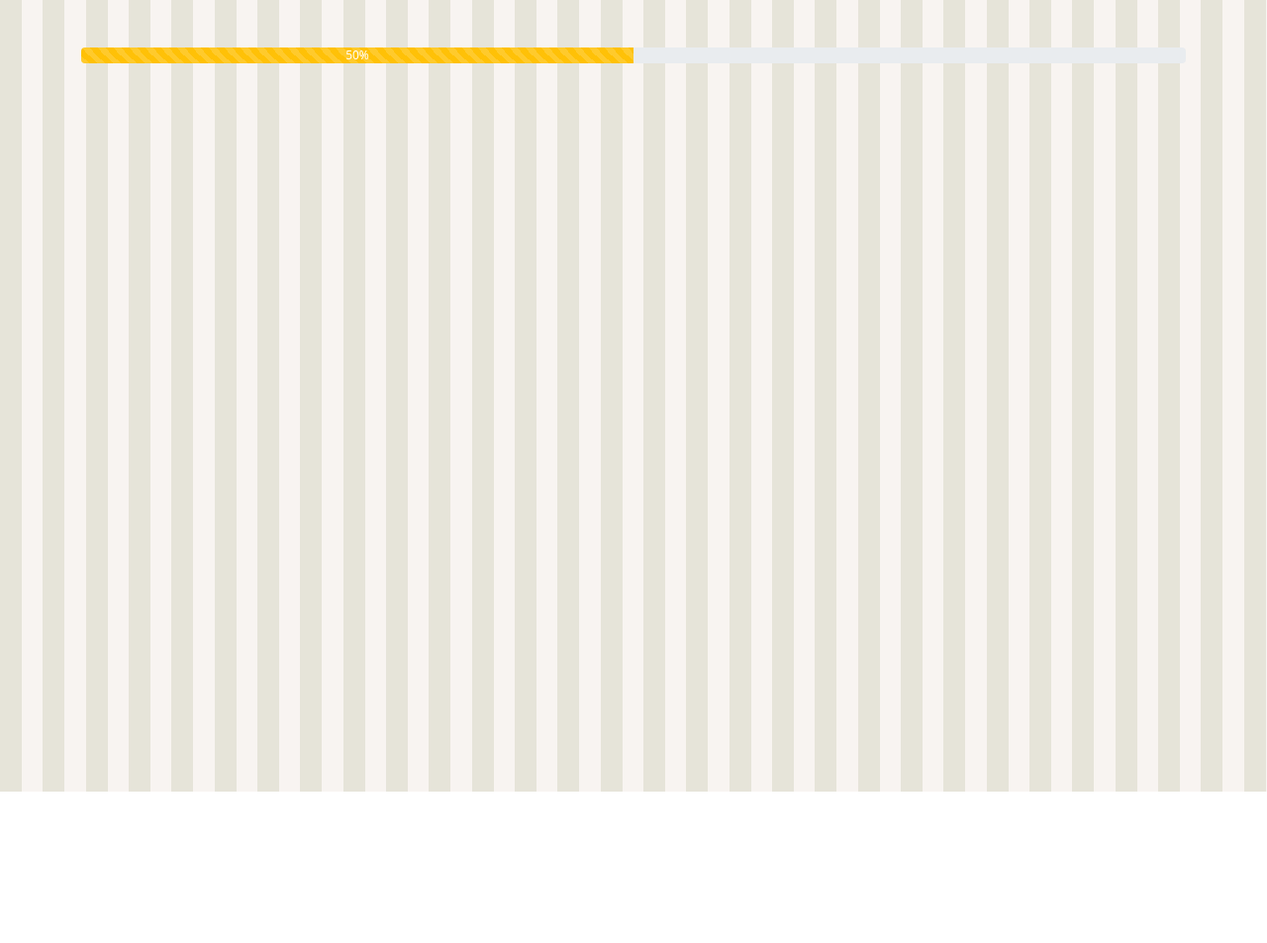
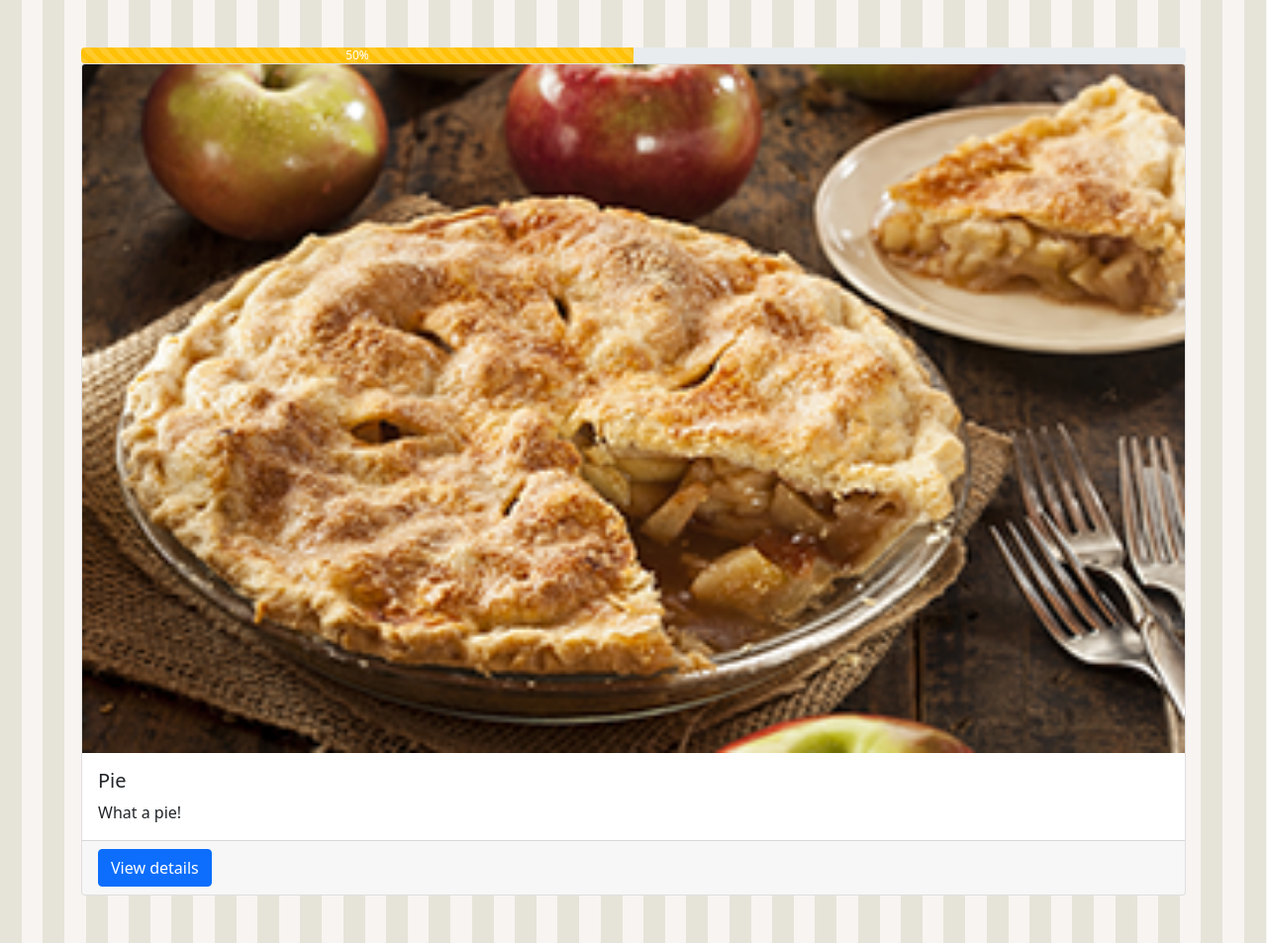
Before and after one commit to edchelstephens/bootstrap5, a plain HTML site: page sample.html in a window 1280 px wide. Shown: the whole page at 99% size. Before the commit the page ends 800 px from the top, so only its background shows below. Drawn offline with nearby package versions, Linux system fonts and the light colour scheme.

Commit message:
test card component.

```diff
--- a/sample.html
+++ b/sample.html
@@ -43,5 +43,24 @@
         </div>
       </div>
     </div>
+
+    <div class="container">
+      <div class="card">
+        <img
+          src="images/products/applepiesmall.jpg"
+          alt=""
+          class="card-img-top"
+        />
+        <div class="card-body">
+          <h5 class="card-title">Pie</h5>
+          <p class="card-text">What a pie!</p>
+        </div>
+        <div class="card-footer">
+          <a href="applepie.html" class="btn btn-primary" role="button"
+            >View details</a
+          >
+        </div>
+      </div>
+    </div>
   </body>
 </html>
```
